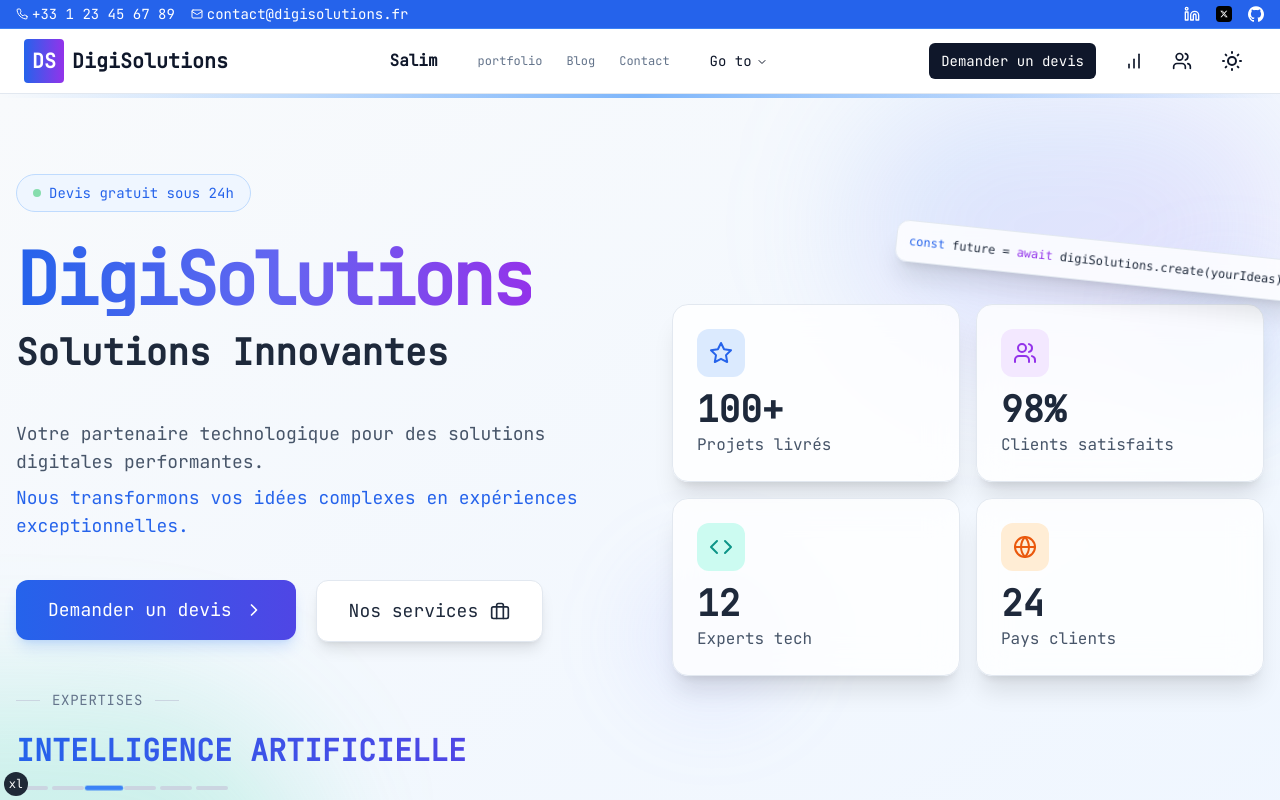
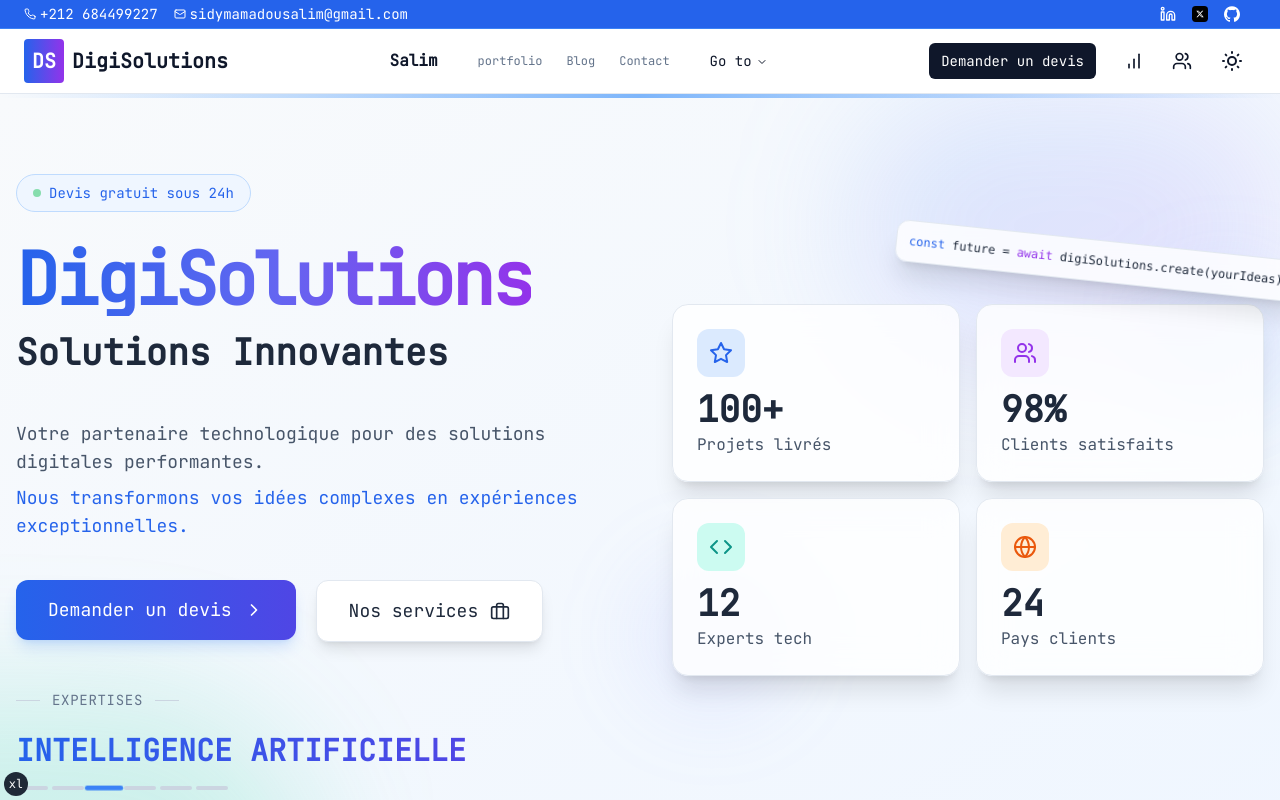
Before and after one commit to SidyMohamedSalim/salimportofolio, a Next.js app: page / in a window 1280 px wide. Shown: the top 800 px of the page. Built offline with nearby package versions, Linux system fonts and the light colour scheme.

Commit message:
add populaire section

```diff
--- a/components/site-header.tsx
+++ b/components/site-header.tsx
@@ -39,18 +39,18 @@
       scrolled ? "shadow-md" : ""
     }`}>
       {/* Barre de contact supérieure - masquée sur mobile */}
-      <div className="hidden sm:flex w-full items-center justify-between py-1 px-4 bg-blue-600 dark:bg-blue-900 text-white text-sm border-b border-blue-500 dark:border-blue-800">
+      <div className="hidden sm:flex w-full items-center justify-between py-1 px-6 bg-blue-600 dark:bg-blue-900 text-white text-sm border-b border-blue-500 dark:border-blue-800">
         <div className="flex items-center space-x-4">
           <a href="tel:+33123456789" className="flex items-center space-x-1 hover:text-blue-200 transition-colors">
             <Phone className="w-3 h-3" />
-            <span>+33 1 23 45 67 89</span>
+            <span>+212 684499227</span>
           </a>
           <a href="mailto:contact@digisolutions.fr" className="flex items-center space-x-1 hover:text-blue-200 transition-colors">
             <Mail className="w-3 h-3" />
-            <span>contact@digisolutions.fr</span>
+            <span>sidymamadousalim@gmail.com</span>
           </a>
         </div>
-        <div className="flex items-center space-x-4">
+        <div className="flex items-center space-x-4 pr-4">
           <Link
             href={siteConfig.links.linkedin}
             target="_blank"
```
